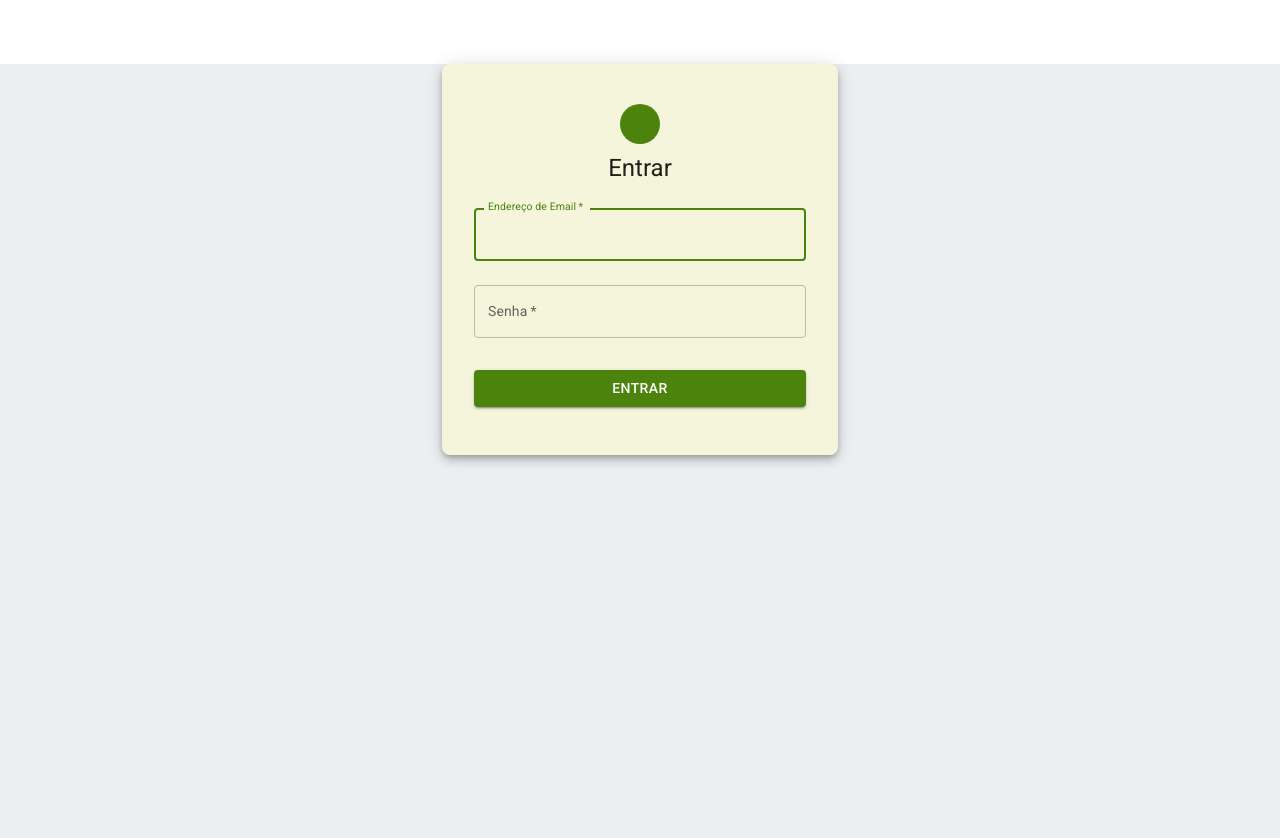
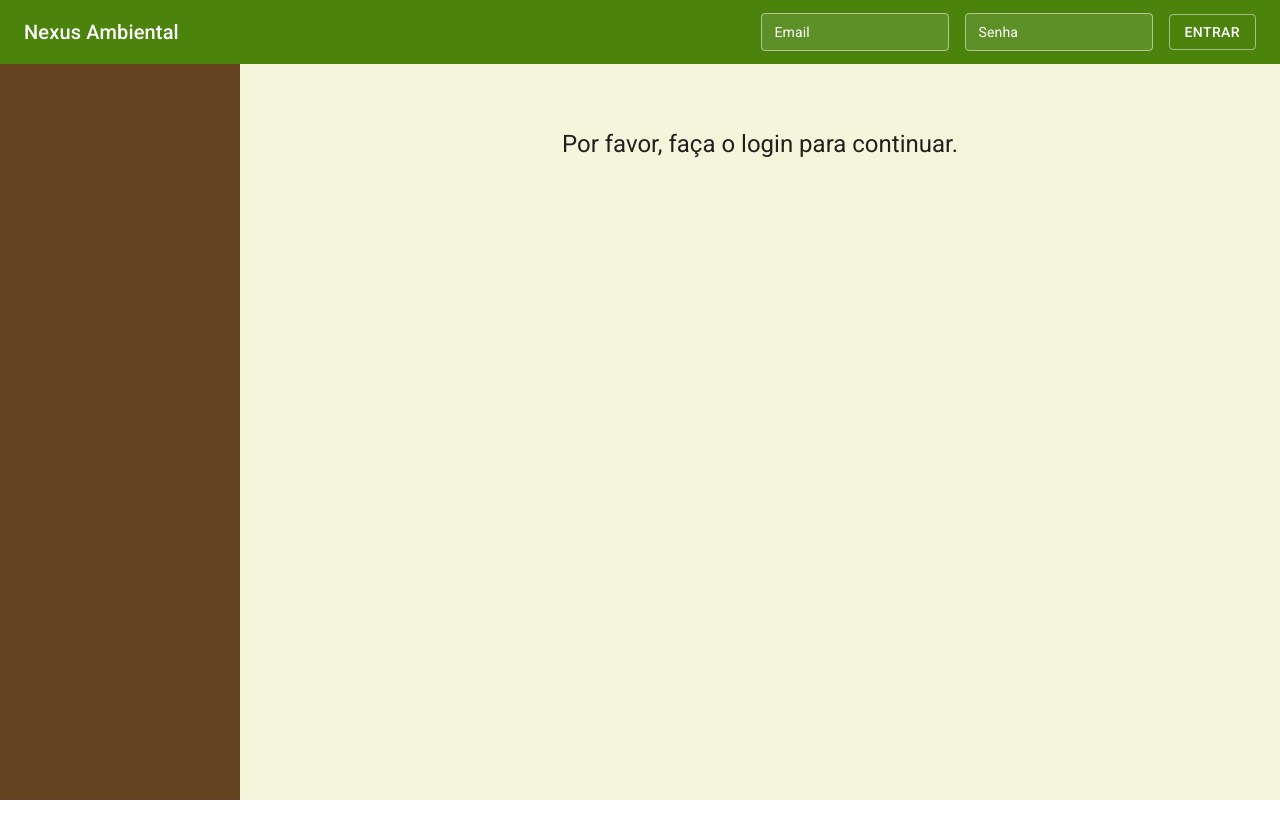
Before and after one commit to tiagodexheimer/nexus, a React (Vite) app in the folder nexus/: page / in a window 1280 px wide. Shown: the top 838 px of the page. After the commit the page ends 800 px from the top, so only its background shows below. Built offline with nearby package versions, Linux system fonts and the light colour scheme; some icons are missing.

Commit message:
feat: implement header loggin and logout

```diff
--- a/nexus/src/App.tsx
+++ b/nexus/src/App.tsx
@@ -2,52 +2,33 @@ import React, { useState } from 'react';
 import { CssBaseline, ThemeProvider, Typography } from '@mui/material';
 import Layout from './components/Layout';
 import theme from './styles/theme';
-import LoginUI from './pages/Login-UI'; // Importe a tela de login
 
-/**
- * Componente principal da aplicação.
- * Agora ele gerencia o estado de autenticação (logado/deslogado)
- * e decide qual tela renderizar.
- */
 const App: React.FC = () => {
-  // 1. Estado para controlar se o usuário está logado. Inicia como 'false'.
   const [isLoggedIn, setIsLoggedIn] = useState(false);
 
-  // 2. Função para ser chamada quando o login for bem-sucedido.
-  // Ela muda o estado para 'logado'.
   const handleLoginSuccess = () => {
-    console.log('App: Login bem-sucedido! Alterando estado para logado.');
     setIsLoggedIn(true);
   };
 
-  // 3. Função para ser chamada quando o usuário clicar em 'Sair'.
-  // Ela muda o estado para 'deslogado'.
   const handleLogout = () => {
-    console.log('App: Usuário deslogou! Alterando estado para deslogado.');
     setIsLoggedIn(false);
   };
 
   return (
     <ThemeProvider theme={theme}>
       <CssBaseline />
-      {
-        // 4. Renderização condicional:
-        // Se 'isLoggedIn' for true, mostra o Layout principal.
-        // Se for false, mostra a tela de Login.
-        isLoggedIn ? (
-          <Layout onLogout={handleLogout}>
+      <Layout
+        isLoggedIn={isLoggedIn}
+        onLoginSuccess={handleLoginSuccess}
+        onLogout={handleLogout}
+      >
         <Typography variant="h4" component="h1" gutterBottom>
           Bem-vindo ao Dashboard
         </Typography>
         <Typography paragraph>
           Este é o espaço onde o conteúdo principal da sua aplicação será exibido.
-              Você pode adicionar seus componentes, gráficos e tabelas aqui.
         </Typography>
       </Layout>
-        ) : (
-          <LoginUI onLoginSuccess={handleLoginSuccess} />
-        )
-      }
     </ThemeProvider>
   );
 };
--- a/nexus/src/components/Header.tsx
+++ b/nexus/src/components/Header.tsx
@@ -1,15 +1,17 @@
-import React from 'react';
+import React, { useState } from 'react';
 import {
-  AppBar,
-  Toolbar,
-  Typography,
-  Button,
-  Box,
-  Menu,
-  MenuItem,
+  AppBar, Toolbar, Typography, Button, Box, TextField, CircularProgress
 } from '@mui/material';
-import MenuIcon from '@mui/icons-material/Menu';
+import { Login } from '../api/login/Login'; // Importa a lógica da API
 
+// As props que o Header espera receber do App.tsx
+interface HeaderProps {
+  isLoggedIn: boolean;
+  onLoginSuccess: () => void;
+  onLogout: () => void;
+}
+
+// Itens do menu que só aparecem quando o utilizador está logado
 const menuItems = [
   { text: 'Dashboard', path: '/dashboard' },
   { text: 'Solicitações', path: '/solicitacoes' },
@@ -18,78 +20,149 @@ const menuItems = [
   { text: 'Gerenciar', path: '/gerenciar' },
 ];
 
-// 1. Definimos que o Header agora espera receber a propriedade 'onLogout'
-interface HeaderProps {
-  onLogout: () => void;
+const Header: React.FC<HeaderProps> = ({ isLoggedIn, onLoginSuccess, onLogout }) => {
+  // Estados para controlar os campos de login
+  const [email, setEmail] = useState('');
+  const [password, setPassword] = useState('');
+  const [error, setError] = useState('');
+  const [loading, setLoading] = useState(false);
+
+  // Função para lidar com a submissão do formulário de login
+  const handleSubmitLogin = async (event: React.FormEvent<HTMLFormElement>) => {
+    event.preventDefault();
+    setError('');
+
+    if (!email || !password) {
+      setError('Preencha ambos os campos.');
+      return;
     }
 
-// 2. Recebemos 'onLogout' como propriedade do componente
-const Header: React.FC<HeaderProps> = ({ onLogout }) => {
-  const [anchorEl, setAnchorEl] = React.useState<null | HTMLElement>(null);
-  const open = Boolean(anchorEl);
-
-  const handleMenuOpen = (event: React.MouseEvent<HTMLElement>) => {
-    setAnchorEl(event.currentTarget);
+    setLoading(true);
+    try {
+      await Login(email, password);
+      onLoginSuccess(); // Informa o App.tsx que o login foi bem-sucedido
+    } catch (err: any) {
+      setError(err.message || 'Ocorreu um erro.');
+    } finally {
+      setLoading(false);
+    }
   };
 
-  const handleMenuClose = () => {
-    setAnchorEl(null);
+  const handleNavClick = (e: React.MouseEvent<HTMLButtonElement>, path: string) => {
+    e.preventDefault();
+    // No futuro, quando tiver rotas, a lógica de navegação virá aqui.
+    // Ex: navigate(path);
+    console.log(`Simulando navegação para: ${path}`);
+    alert(`A navegação para "${path}" ainda não foi implementada.`);
   };
 
   return (
     <AppBar position="static" sx={{ backgroundColor: '#4B830D' }}>
       <Toolbar>
+        {isLoggedIn ? (
+          // --- APARÊNCIA QUANDO LOGADO ---
           <Box sx={{ width: '100%', display: 'flex', justifyContent: 'space-between', alignItems: 'center' }}>
-          {/* Seção Esquerda */}
             <Box sx={{ flex: 1, display: 'flex', justifyContent: 'flex-start', alignItems: 'center' }}>
-            <MenuIcon
-              sx={{ display: { xs: 'flex', md: 'none' }, marginRight: 1, cursor: 'pointer' }}
-              onClick={handleMenuOpen}
-            />
-            <Menu
-              id="menu-appbar"
-              anchorEl={anchorEl}
-              anchorOrigin={{ vertical: 'bottom', horizontal: 'left' }}
-              keepMounted
-              transformOrigin={{ vertical: 'top', horizontal: 'left' }}
-              open={open}
-              onClose={handleMenuClose}
-              sx={{
-                display: { xs: 'block', md: 'none' },
-                '& .MuiPaper-root': { backgroundColor: (theme) => theme.palette.primary.main },
-              }}
-            >
-              {menuItems.map((item) => (
-                <MenuItem key={item.text} onClick={handleMenuClose} component="a" href={item.path} sx={{ color: '#FFFFFF' }}>
-                  <Typography textAlign="center">{item.text}</Typography>
-                </MenuItem>
-              ))}
-            </Menu>
               <Typography variant="h6" component="div" sx={{ whiteSpace: 'nowrap' }}>
                 Nexus Ambiental
               </Typography>
             </Box>
-
-          {/* Seção Central */}
             <Box sx={{ flex: 2, display: { xs: 'none', md: 'flex' }, justifyContent: 'center', fontSize: '20px' }}>
               {menuItems.map((item) => (
-              <Button key={item.text} href={item.path} color="inherit" sx={{ margin: '0 10px', textTransform: 'none', fontSize: 'inherit', '&:hover': { backgroundColor: 'rgba(255, 255, 255, 0.15)' } }}>
+                <Button
+                  key={item.text}
+                  onClick={(e) => handleNavClick(e, item.path)}
+                  color="inherit"
+                  sx={{
+                    margin: '0 10px',
+                    textTransform: 'none',
+                    fontSize: 'inherit',
+                    '&:hover': {
+                      backgroundColor: 'rgba(255, 255, 255, 0.08)'
+                    }
+                  }}
+                >
                   {item.text}
                 </Button>
               ))}
             </Box>
-
-          {/* Seção Direita */}
             <Box sx={{ flex: 1, display: 'flex', alignItems: 'center', justifyContent: 'flex-end' }}>
-            <Typography variant="body1" sx={{ marginRight: 2, display: { xs: 'none', sm: 'block' } }}>
+              <Typography variant="body1" sx={{ mr: 2, display: { xs: 'none', sm: 'block' } }}>
                 Olá, Utilizador
               </Typography>
-            {/* 3. Usamos a função 'onLogout' no evento onClick do botão */}
-            <Button color="inherit" variant="outlined" onClick={onLogout}>
+              <Button
+                color="inherit"
+                variant="outlined"
+                onClick={onLogout}
+                // Adicionado para corrigir a borda azul
+                sx={{
+                  borderColor: 'rgba(255, 255, 255, 0.5)',
+                  '&:hover': {
+                    borderColor: 'white',
+                    backgroundColor: 'rgba(255, 255, 255, 0.08)'
+                  }
+                }}
+              >
                 Sair
               </Button>
             </Box>
           </Box>
+        ) : (
+          // --- APARÊNCIA QUANDO DESLOGADO ---
+          <Box sx={{ width: '100%', display: 'flex', justifyContent: 'space-between', alignItems: 'center' }}>
+            <Typography variant="h6" component="div" sx={{ whiteSpace: 'nowrap' }}>
+              Nexus Ambiental
+            </Typography>
+            <Box component="form" onSubmit={handleSubmitLogin} sx={{ display: 'flex', alignItems: 'center', gap: 2 }}>
+              {error && <Typography variant="caption" sx={{ color: 'error.main', mr: 2, backgroundColor: 'white', p: 0.5, borderRadius: 1 }}>{error}</Typography>}
+              <TextField
+                variant="outlined"
+                size="small"
+                label="Email"
+                value={email}
+                onChange={(e) => setEmail(e.target.value)}
+                disabled={loading}
+                sx={{
+                  '& .MuiInputBase-root': { backgroundColor: 'rgba(255,255,255,0.1)', color: 'white' },
+                  '& .MuiOutlinedInput-notchedOutline': { borderColor: 'rgba(255,255,255,0.5)' },
+                  '& .MuiInputLabel-root': { color: 'white' },
+                }}
+              />
+              <TextField
+                variant="outlined"
+                size="small"
+                type="password"
+                label="Senha"
+                value={password}
+                onChange={(e) => setPassword(e.target.value)}
+                disabled={loading}
+                sx={{
+                  '& .MuiInputBase-root': { backgroundColor: 'rgba(255,255,255,0.1)', color: 'white' },
+                  '& .MuiOutlinedInput-notchedOutline': { borderColor: 'rgba(255,255,255,0.5)' },
+                  '& .MuiInputLabel-root': { color: 'white' },
+                }}
+              />
+              <Box sx={{ position: 'relative' }}>
+                <Button
+                  type="submit"
+                  variant="outlined"
+                  color="inherit"
+                  disabled={loading}
+                  sx={{
+                    borderColor: 'rgba(255, 255, 255, 0.5)',
+                    '&:hover': {
+                      borderColor: 'white',
+                      backgroundColor: 'rgba(255, 255, 255, 0.08)'
+                    }
+                  }}
+                >
+                  Entrar
+                </Button>
+                {loading && <CircularProgress size={24} sx={{ position: 'absolute', top: '50%', left: '50%', mt: '-12px', ml: '-12px' }} />}
+              </Box>
+            </Box>
+          </Box>
+        )}
       </Toolbar>
     </AppBar>
   );
--- a/nexus/src/components/Layout.tsx
+++ b/nexus/src/components/Layout.tsx
@@ -1,33 +1,43 @@
 import React from 'react';
-import { Box, CssBaseline } from '@mui/material';
+import { Box, CssBaseline, Typography } from '@mui/material';
 import Header from './Header';
 import Sidebar from './Sidebar';
 
-// 1. Definimos que o Layout agora espera receber uma propriedade 'onLogout'
+// Layout agora recebe todas as props relacionadas à autenticação
 interface LayoutProps {
   children: React.ReactNode;
+  isLoggedIn: boolean;
+  onLoginSuccess: () => void;
   onLogout: () => void;
 }
 
-// 2. Recebemos 'onLogout' junto com 'children'
-const Layout: React.FC<LayoutProps> = ({ children, onLogout }) => {
+const Layout: React.FC<LayoutProps> = ({ children, isLoggedIn, onLoginSuccess, onLogout }) => {
   return (
     <>
       <CssBaseline />
       <Box sx={{ display: 'flex', flexDirection: 'column', minHeight: '100vh' }}>
-        {/* 3. Passamos a propriedade 'onLogout' para o componente Header */}
-        <Header onLogout={onLogout} />
+        {/* Passa todas as props recebidas para o Header */}
+        <Header
+          isLoggedIn={isLoggedIn}
+          onLoginSuccess={onLoginSuccess}
+          onLogout={onLogout}
+        />
         <Box sx={{ display: 'flex', flexGrow: 1 }}>
           <Sidebar />
           <Box
             component="main"
             sx={{
               flexGrow: 1,
-              backgroundColor: '#F5F5DC', // Bege Madeira Clara
+              backgroundColor: '#F5F5DC',
               p: 3,
             }}
           >
-            {children}
+            {/* Só mostra o conteúdo principal se o usuário estiver logado */}
+            {isLoggedIn ? children : (
+              <Typography variant="h5" align="center" sx={{ mt: 5 }}>
+                Por favor, faça o login para continuar.
+              </Typography>
+            )}
           </Box>
         </Box>
       </Box>
```
Lines whose indentation alone changed are shown as unchanged.
